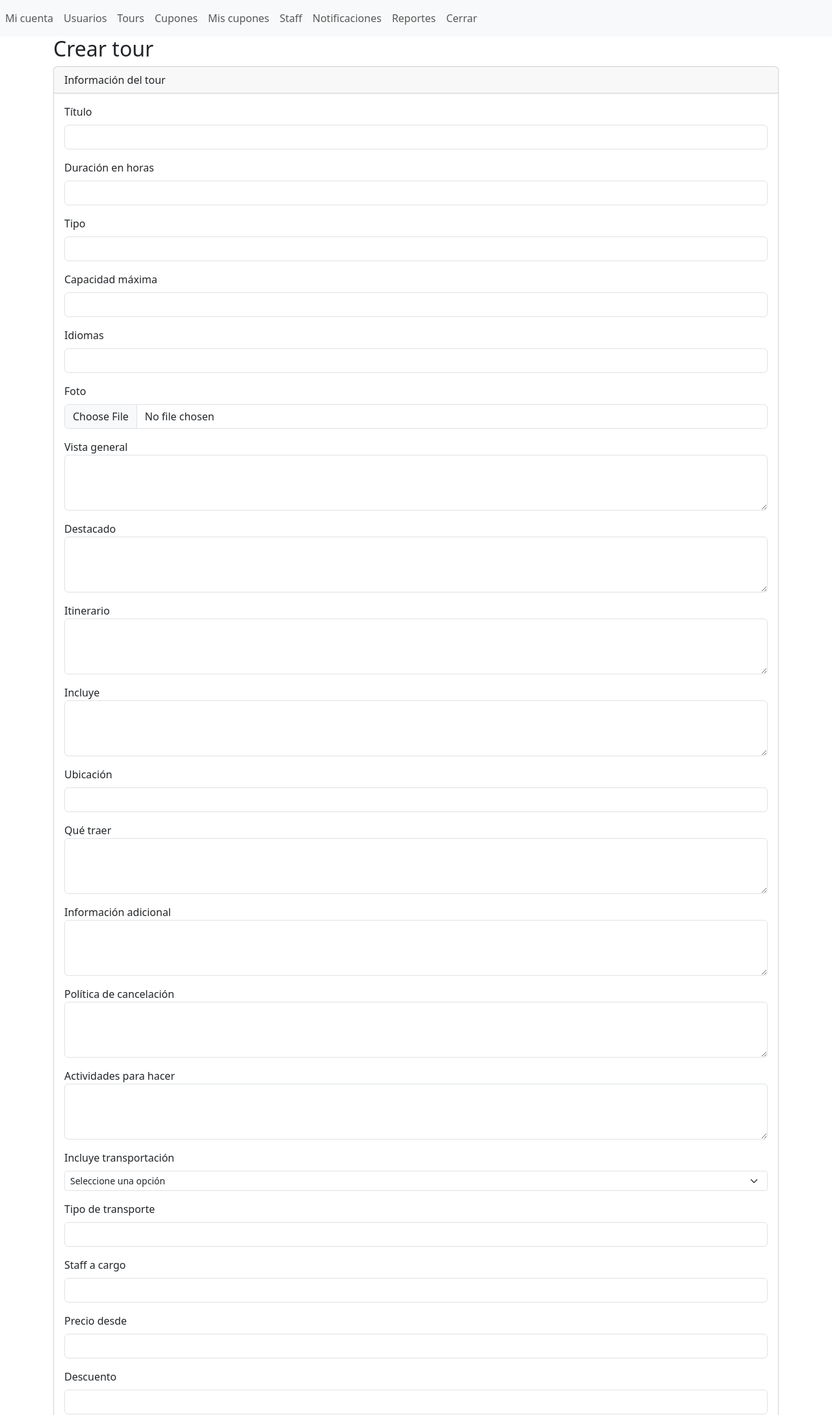
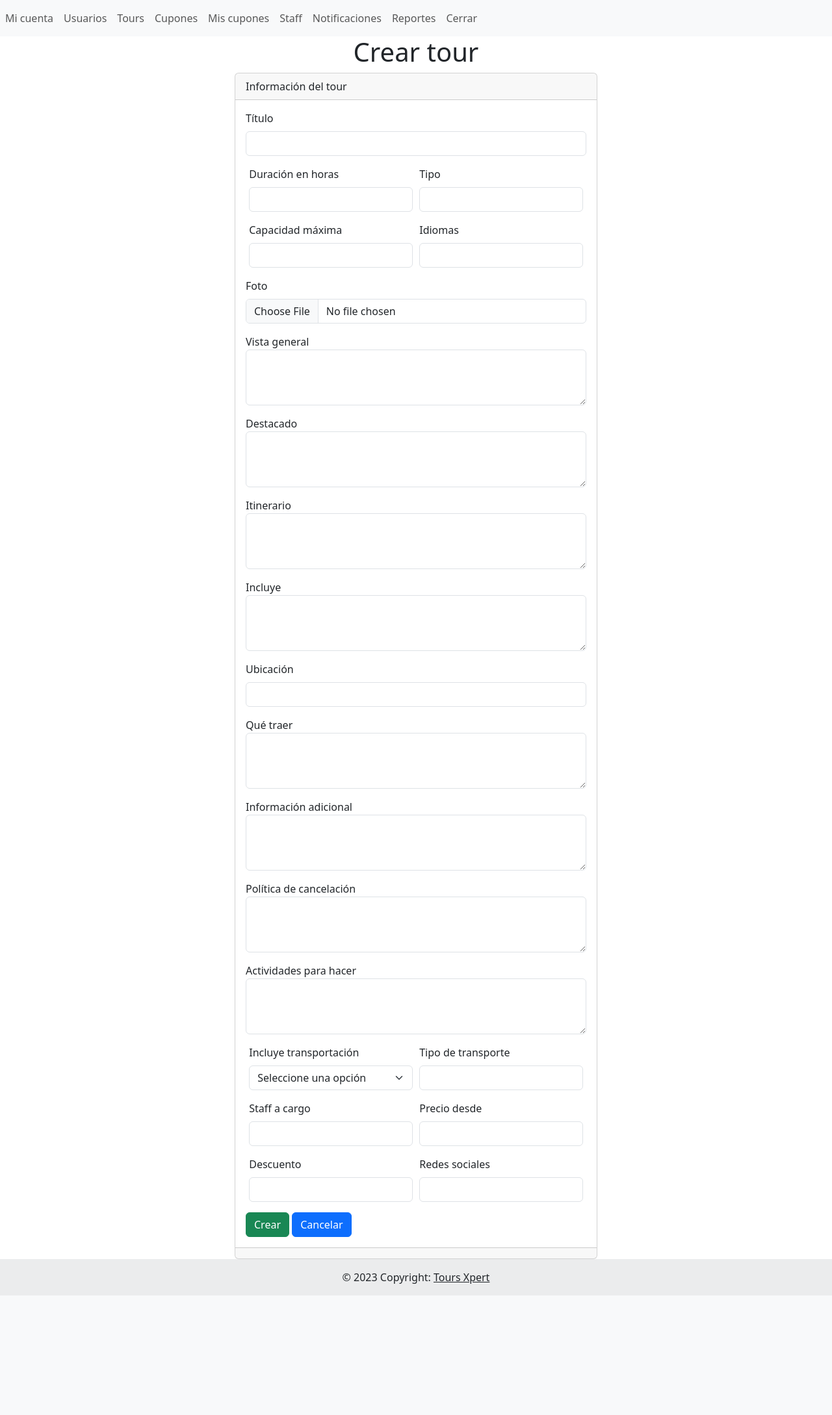
Before and after one commit to jhon-ran/xpert, a PHP site: page /xpert/secciones/tours/crear.php in a window 1280 px wide. Shown: the top 2178 px of the page at 65% size. After the commit the page ends 1994 px from the top, so only its background shows below. Run offline with PHP 8.4, Linux system fonts and the light colour scheme; the visitor is signed in with stand-in values (Sample User, id 1); some libraries are stand-ins or nearby versions.

Commit message:
improve forms layouts

```diff
--- a/secciones/cupones/editar.php
+++ b/secciones/cupones/editar.php
@@ -163,9 +163,11 @@ if($_POST){
 <!-- ../../ sube 2 niveles para poder acceder al folder de templates desde la posición actual-->
 <?php include("../../templates/header.php"); ?>
 
-<h2>Editar Cupones</h2>
 <!--Nuevo look empieza-->
-<div class="card">
+<header class="text-center">
+            <h1>Editar cupón</h1>
+</header>
+<div class="card mx-auto" style="width:40%;">
         <div class="card-header">Datos del cupón</div>
                 <div class="card-body">
                 <!--Inicio envio de mensaje de error-->
--- a/secciones/tours/crear.php
+++ b/secciones/tours/crear.php
@@ -272,8 +272,10 @@ if($_POST){
 -->
 
     <!--Nuevo look inicia-->
-    <h2>Crear tour</h2>
-    <div class="card">
+    <header class="text-center">
+            <h1>Crear tour</h1>
+    </header>
+    <div class="card mx-auto" style="width:50%;">
         <div class="card-header">Información del tour</div>
         <div class="card-body">
                 <!--Inicio envio de mensaje de error-->
@@ -290,23 +292,30 @@ if($_POST){
                     <label for="titulo" class="form-label">Título</label>
                     <input type="text" class="form-control" name="titulo" id="titulo" aria-describedby="helpId" placeholder=""/>
                 </div>
-                <div class="mb-3">
+                <!--Inicia input group para agrupar campos en una misma línea-->
+                <div class="input-group">
+                    <div class="mb-3 mx-auto" style="width:48%;">
                         <label for="duracion" class="form-label">Duración en horas</label>
                         <input type="number" class="form-control" name="duracion" id="duracion" aria-describedby="helpId" placeholder=""/>
                     </div>
-                <div class="mb-3">
+                    <div class="mb-3 mx-auto" style="width:48%;">
                         <label for="tipo" class="form-label">Tipo</label>
                         <input type="text" class="form-control" name="tipo" id="tipo" aria-describedby="helpId" placeholder=""/>
                     </div>
-                <div class="mb-3">
+                </div>
+
+                <!--Inicia input group para agrupar campos en una misma línea-->
+                <div class="input-group">
+                    <div class="mb-3 mx-auto" style="width:48%;">
                         <label for="capacidad" class="form-label">Capacidad máxima</label>
                         <input
                             type="number" class="form-control" name="capacidad" id="capacidad" aria-describedby="helpId" placeholder=""/>
                     </div>
-                <div class="mb-3">
+                    <div class="mb-3 mx-auto" style="width:48%;">
                         <label for="idiomas" class="form-label">Idiomas</label>
                         <input
                             type="text" class="form-control" name="idiomas" id="idiomas" aria-describedby="helpId" placeholder=""/>
+                    </div>
                 </div>
                 <div class="mb-3">
                     <label for="foto" class="form-label">Foto</label>
@@ -350,36 +359,45 @@ if($_POST){
                     <label for="actividades">Actividades para hacer</label>
                     <textarea class="form-control" name="actividades" id="actividades" rows="3"></textarea>
                 </div>
-                <div class="mb-3">
+                <!--Inicia input group para agrupar campos en una misma línea-->
+                <div class="input-group">
+                    <div class="mb-3 mx-auto" style="width:48%;">
                         <label for="incluyeTransporte" class="form-label">Incluye transportación</label>
-                    <select class="form-select form-select-sm" name="incluyeTransporte" id="incluyeTransporte">
+                        <select class="form-select form-select" name="incluyeTransporte" id="incluyeTransporte">
                             <option value="" selected>Seleccione una opción</option>
                             <option value="sí">Sí</option>
                             <option value="no">No</option>
                         </select>
                     </div>
-                <div class="mb-3">
+                    <div class="mb-3 mx-auto" style="width:48%;">
                         <label for="transporte" class="form-label">Tipo de transporte</label>
                         <input
                             type="text" class="form-control" name="transporte" id="transporte" aria-describedby="helpId" placeholder=""/>
                     </div>
-                <div class="mb-3">
+                </div>
+                <!--Inicia input group para agrupar campos en una misma línea-->
+                <div class="input-group">
+                    <div class="mb-3 mx-auto" style="width:48%;">
                         <label for="staff" class="form-label">Staff a cargo</label>
                         <input
                             type="text" class="form-control" name="staff" id="staff" aria-describedby="helpId" placeholder=""/>
                     </div>
-                <div class="mb-3">
+                    <div class="mb-3 mx-auto" style="width:48%;">
                         <label for="precioBase" class="form-label">Precio desde</label>
                         <input type="number" class="form-control" name="precioBase" id="precioBase" aria-describedby="helpId" placeholder=""/>
                     </div>
-                <div class="mb-3">
+                </div>
+                <!--Inicia input group para agrupar campos en una misma línea-->
+                <div class="input-group">
+                    <div class="mb-3 mx-auto" style="width:48%;">
                         <label for="descuento" class="form-label">Descuento</label>
                         <input type="number" class="form-control" name="descuento" id="descuento" aria-describedby="helpId" placeholder=""/>
                     </div>
-                <div class="mb-3">
+                    <div class="mb-3 mx-auto" style="width:48%;">
                         <label for="redes" class="form-label">Redes sociales</label>
                         <input
                             type="text" class="form-control" name="redes" id="redes" aria-describedby="helpId" placeholder=""/>
+                    </div>
                 </div>
                 <button type="submit" class="btn btn-success">Crear</button>
                 <a name="" id="" class="btn btn-primary" href="index.php" role="button">Cancelar</a>
--- a/templates/header.php
+++ b/templates/header.php
@@ -1,8 +1,8 @@
 <?php
 //url para conexión en hosting
-$url_base = "/xpert/";
+//$url_base = "/xpert/";
 //url de base en localhost para concatenar en la navbar y evitar errores de redirección (dinámica)
-//$url_base = "http://localhost/xpert/";
+$url_base = "http://localhost/xpert/";
 
 //si no existe la variable de sesión usuario_id, se redirige al login
 if(!isset($_SESSION['usuario_id'])){
```
Also changed, not shown: login.html (deleted, +0 -87 lines), secciones/cupones/crear.php (+5 -3 lines), secciones/tours/editar.php (+31 -13 lines), secciones/usuarios/editar.php (+5 -2 lines). Lines whose indentation alone changed are shown as unchanged.
